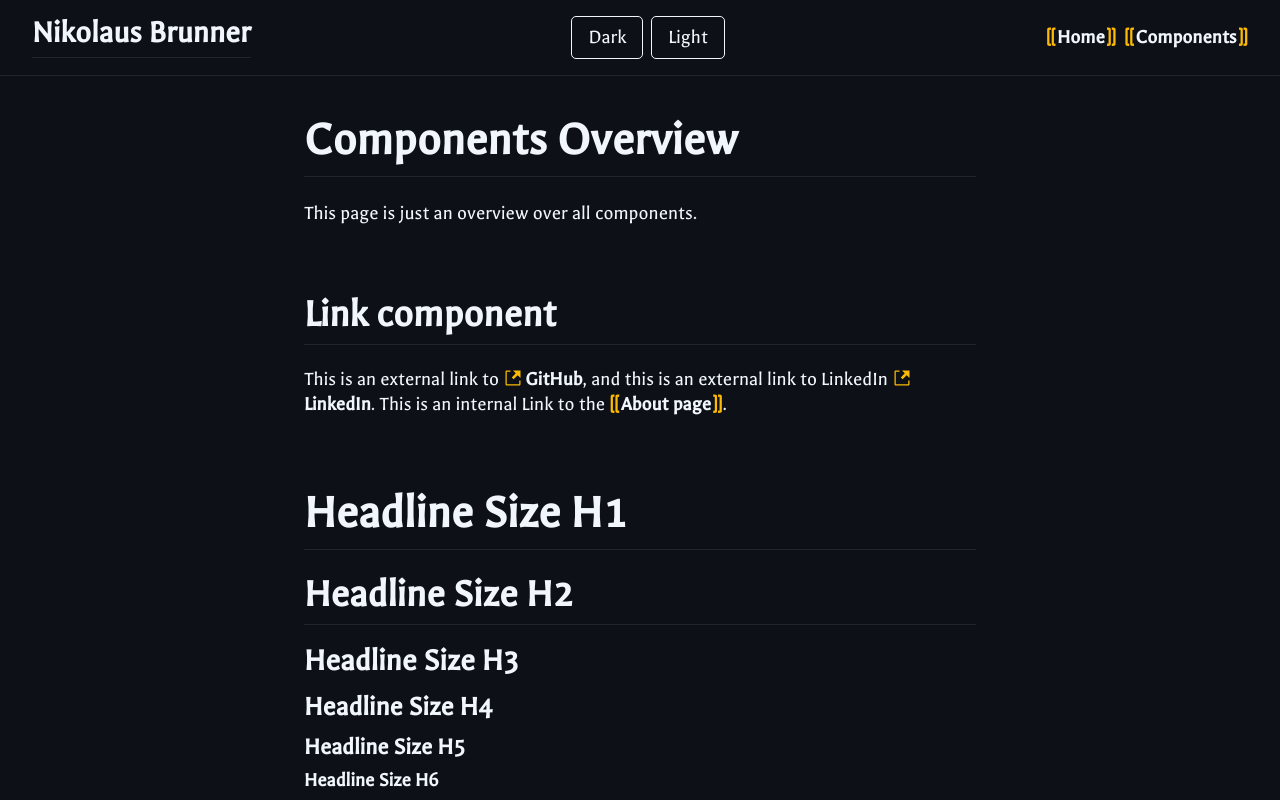
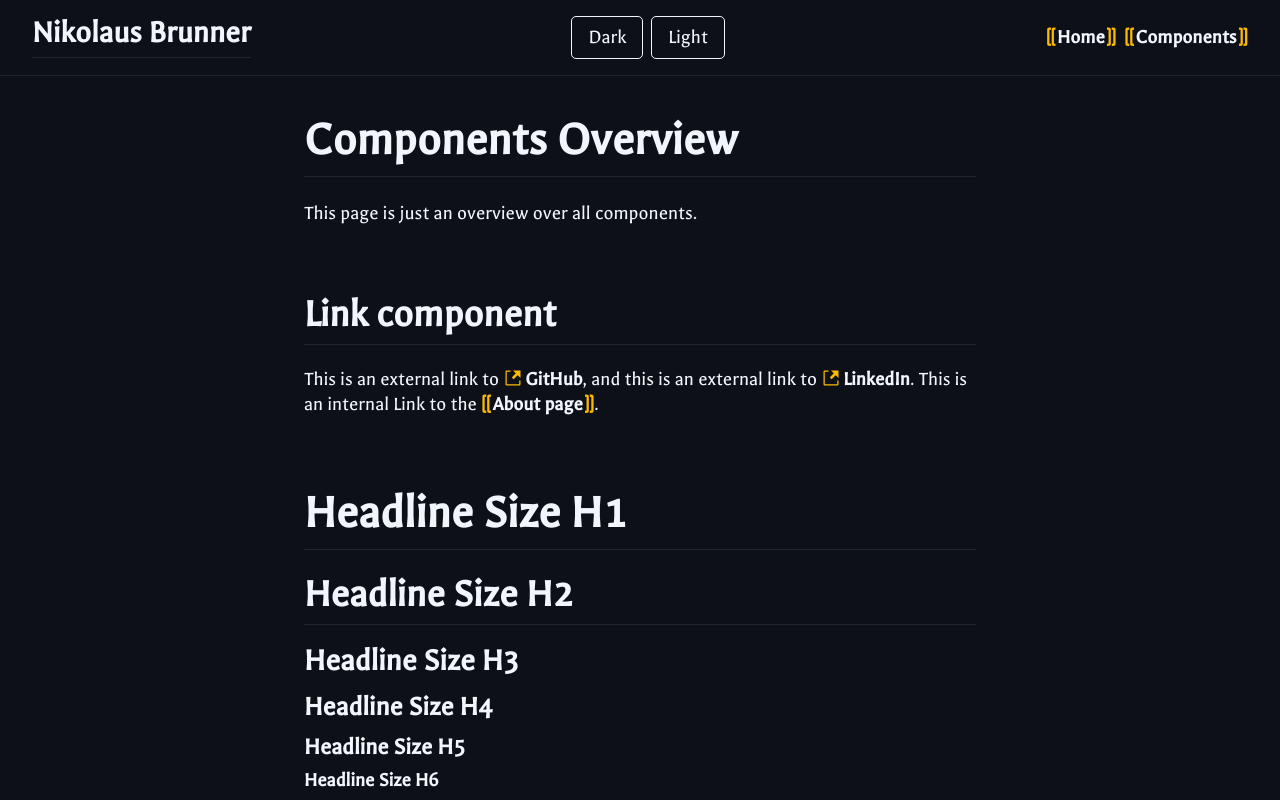
Before and after one commit to nikbrunner/nibru.dev, a Next.js app: page /components in a window 1280 px wide. Shown: the top 800 px of the page. Built offline with nearby package versions, Linux system fonts and the light colour scheme.

Commit message:
Fixed link

```diff
--- a/components/Link/Link.scss
+++ b/components/Link/Link.scss
@@ -4,6 +4,7 @@
   }
 
   color: var(--color-fg-primary);
+  white-space: nowrap;
 
   svg {
     height: $font-size-text;
--- a/pages/components.tsx
+++ b/pages/components.tsx
@@ -38,7 +38,7 @@ const Components = () => (
           <Link href={profile.github} type='external'>
             GitHub
           </Link>
-          , and this is an external link to LinkedIn{' '}
+          , and this is an external link to{' '}
           <Link href={profile.linkedin} type='external'>
             LinkedIn
           </Link>
```
